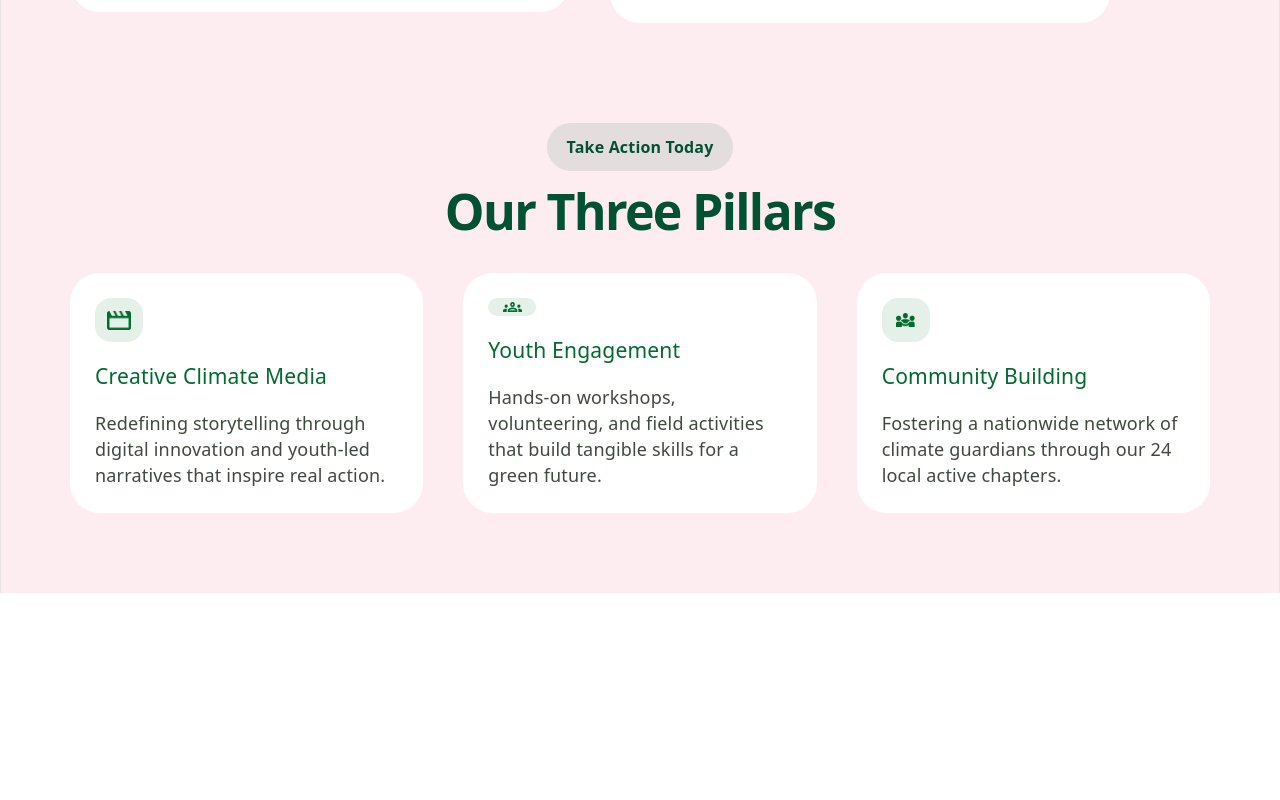
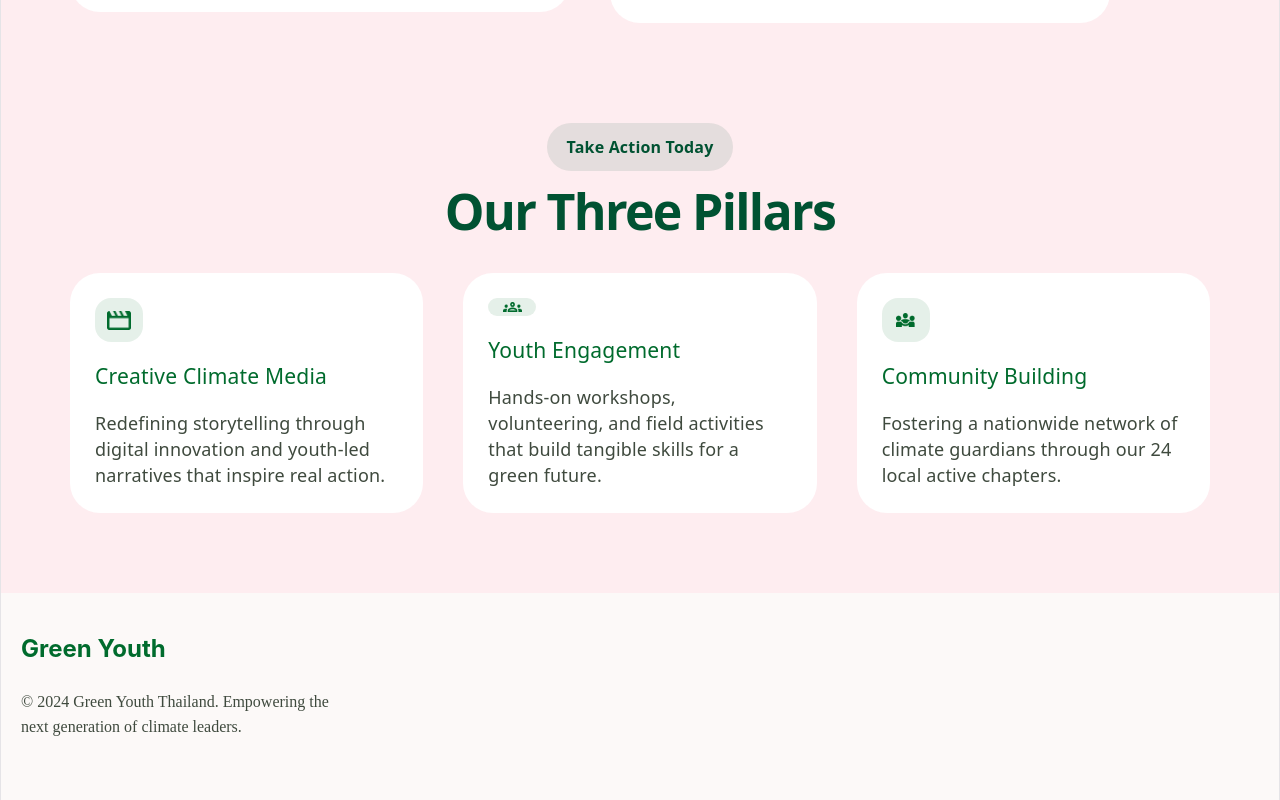
Before and after one commit to ItsMeSparker/Green_Youth_Website, a React (Vite) app: page /About_Us in a window 1280 px wide. Shown: the part 1278-2078 px from the top of the page. Before the commit the page ends 1871 px from the top, so only its background shows below. Built offline with nearby package versions, Linux system fonts and the light colour scheme.

Commit message:
Add Bottom Section to all pages

```diff
--- a/src/About_Us.jsx
+++ b/src/About_Us.jsx
@@ -199,6 +199,11 @@ function About_Us() {
 
         </div>
     </div>
+    <div className = "bottom-section">
+        <h2>Green Youth</h2>
+        <p>© 2024 Green Youth Thailand. Empowering the
+          next generation of climate leaders.</p>
+    </div>
     </>
   )
 }
--- a/src/App.css
+++ b/src/App.css
@@ -695,6 +695,40 @@ div.green_round_frame {
   box-sizing: border-box;
 }
 
+.bottom-section {
+  display: flex;
+  height: fit-content;
+  padding: 40px 20px 60px 20px;
+  background-color: #FCF9F8;
+  flex-direction: column;
+  align-items: flex-start;
+  gap: 16px
+}
+
+.bottom-section h2 {
+  color: #006B2D;
+  font-family: Inter;
+  font-weight: 700;
+  font-style: Bold;
+  font-size: 24px;
+  line-height: 31.2px;
+  letter-spacing: 0px;
+  vertical-align: middle;
+  text-align: left;
+}
+
+.bottom-section p {
+  color: #3F4A3E;
+  font-family: Plus Jakarta Sans;
+  font-weight: 400;
+  font-style: Regular;
+  font-size: 16px;
+  line-height: 25.6px;
+  letter-spacing: 0px;
+  vertical-align: middle;
+  max-width: 320px;
+  text-align: left;
+}
 
 
 @media (max-width: 700px) {
--- a/src/App.jsx
+++ b/src/App.jsx
@@ -180,6 +180,12 @@ function Home() {
           physical meetups and our Youth Climate Circle.</p></div>
         </div>
       </div>
+
+      <div className = "bottom-section">
+        <h2>Green Youth</h2>
+        <p>© 2024 Green Youth Thailand. Empowering the
+          next generation of climate leaders.</p>
+      </div>
     </>
   );
 }
--- a/src/Get_Involved.jsx
+++ b/src/Get_Involved.jsx
@@ -4,6 +4,7 @@ import Email from './assets/Email.png'
 
 function Get_Involved(){
     return(
+    <>
     <div className="get-involved-page" style={{ display: 'flex', flexDirection: 'row', justifyContent: 'center', gap: '60px', padding: '50px', maxWidth: '1200px', margin: '0 auto' }}>
     <div className="contact-info" style={{alignItems: 'flex-start', justifyContent: 'flex-start', padding: '30px', maxWidth: '50%'}}>
 
@@ -77,6 +78,12 @@ function Get_Involved(){
                 </button>
             </div>
     </div>
+    <div className = "bottom-section">
+        <h2>Green Youth</h2>
+        <p>© 2024 Green Youth Thailand. Empowering the
+          next generation of climate leaders.</p>
+    </div>
+    </>
     )
 }
 
--- a/src/What_We_Do.jsx
+++ b/src/What_We_Do.jsx
@@ -2,6 +2,7 @@ import React from 'react';
 
 function What_We_Do() {
     return (
+        <>
         <div className="what-we-do-page" style={{ display: 'flex', flexDirection: 'column', alignItems: 'center', width: '100%', overflowX: 'hidden' }}>
 
             {/* Top Header Section */}
@@ -85,6 +86,12 @@ function What_We_Do() {
                 </div>
             </div>
         </div>
+        <div className = "bottom-section">
+            <h2>Green Youth</h2>
+            <p>© 2024 Green Youth Thailand. Empowering the
+            next generation of climate leaders.</p>
+        </div>
+        </>
     )
 }
 
```
